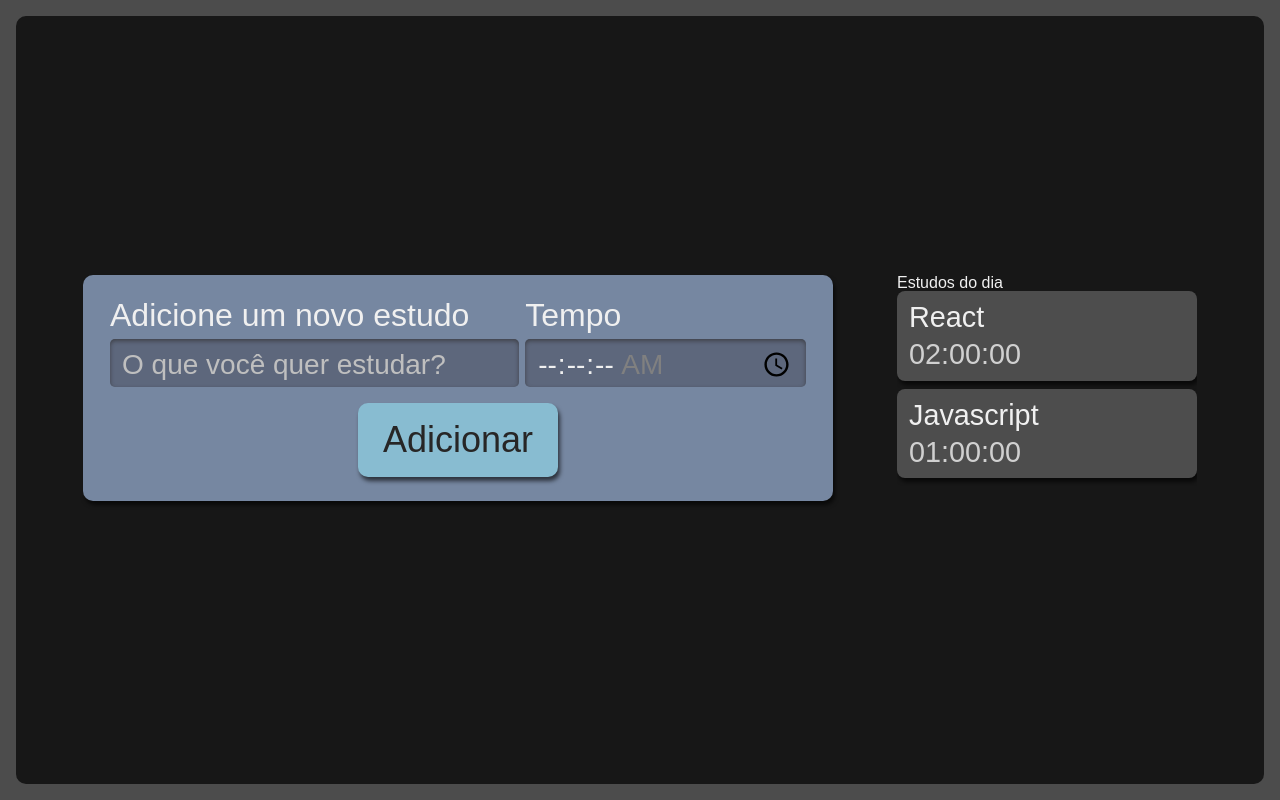
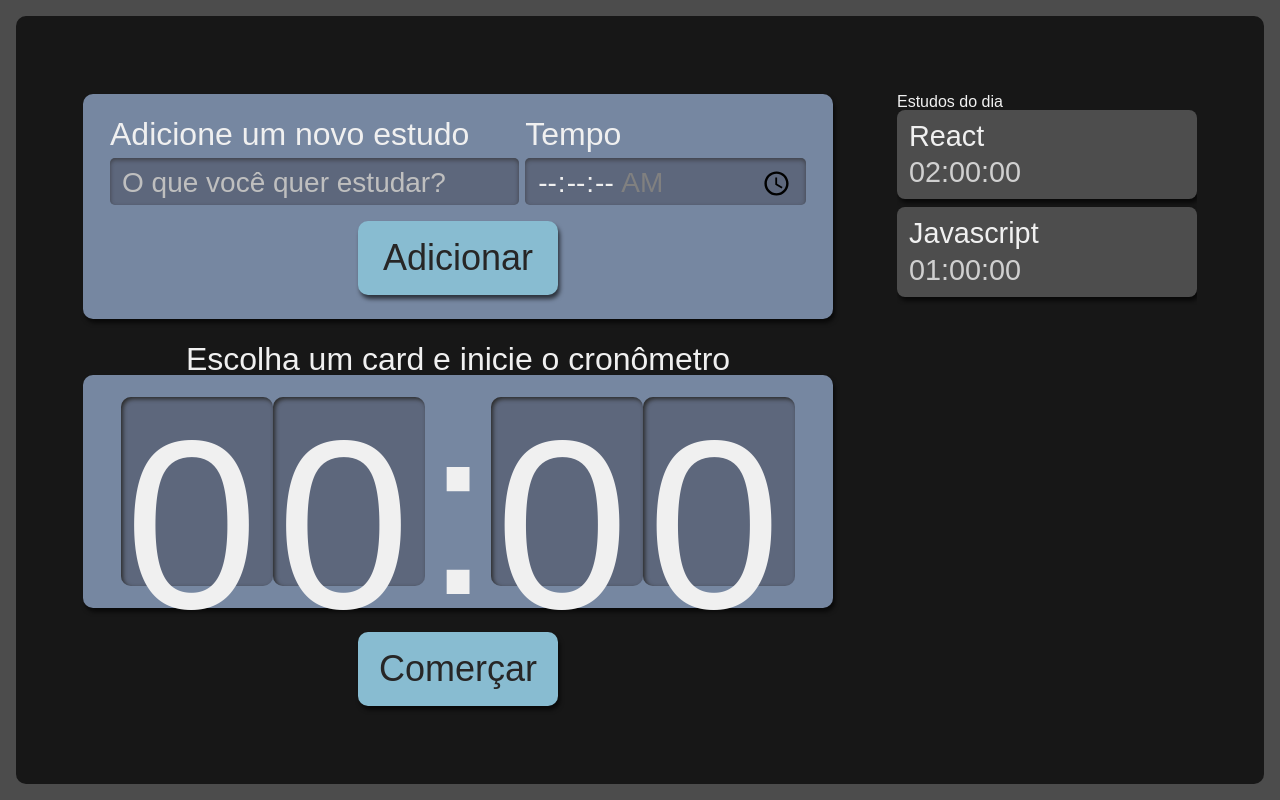
Before and after one commit to Gabriel99979/React-alura-studies, a React (Create React App) app: page / in a window 1280 px wide. Built offline with nearby package versions, Linux system fonts and the light colour scheme.

Commit message:
Quarta aula alura-studies

```diff
--- a/package.json
+++ b/package.json
@@ -13,6 +13,7 @@
     "react": "^18.2.0",
     "react-dom": "^18.2.0",
     "react-scripts": "5.0.1",
+    "source-map": "^0.7.4",
     "typescript": "^4.7.4",
     "web-vitals": "^2.1.4"
   },
--- a/src/components/Botao/index.tsx
+++ b/src/components/Botao/index.tsx
@@ -1,10 +1,12 @@
-import React from "react";
-import style from "./Botao.module.scss"
+import React from 'react';
+import style from './Botao.module.scss'
 
-class Botao extends React.Component{
-    render(){
+class Botao extends React.Component<{texto: string}> {
+    render() {
         return (
-            <button className={style.botao}>Adicionar</button>
+            <button className={style.botao}>
+             {this.props.texto}
+            </button>
         )
     }
 }
--- /dev/null
+++ b/src/components/Cronometro/Cronometro.module.scss
@@ -0,0 +1,59 @@
+.cronometro {
+    display: flex;
+    flex-direction: column;
+    align-items: center;
+    grid-area: cronometro;
+
+    .relogioWrapper {
+      align-items: center;
+      background-color: #7687A1;
+      border-radius: 10px;
+      box-shadow: 2px 4px 4px #0000009F;
+      box-sizing: border-box;
+      display: flex;
+      font-size: 5rem;
+      justify-content: center;
+      margin-bottom: 24px;
+      padding: 16px 12px;
+      width: 100%;
+    }
+
+    .titulo {
+      font-size: 2rem;
+    }
+
+    button {
+      background-color: #88bcd1;
+      border-radius: 10px;
+      box-shadow: 2px 4px 4px #0000009F;
+      color: #272626;
+      cursor: pointer;
+      font-size: 1.25rem;
+      padding: 16px;
+      width: 150px;
+
+      &:active {
+        background-color: #7CA6B7;
+        box-shadow: 2px 2px 4px #0000009F inset;
+        cursor: auto;
+      }
+    }
+
+    @media screen and (min-width:1280px) {
+
+      .relogioWrapper{
+        font-size: 15rem;
+      }
+
+      p {
+        font-size: 2rem;
+      }
+
+      button {
+        grid-column-start: span 2;
+        justify-self: center;
+        width: 200px;
+        font-size: 2.25rem;
+      }
+    }
+  }
--- /dev/null
+++ b/src/components/Cronometro/Relogio/Relogio.module.scss
@@ -0,0 +1,21 @@
+.relogioNumero {
+    background-color: #5D677C;
+    box-shadow: 2px 2px 4px #2B2B2B inset;
+    height: 3.6rem;
+    width: 3rem;
+    padding: 8px 4px;
+    border-radius: 10px;
+
+    @media screen and (min-width:1280px) {
+      height: 10.8rem;
+      width: 9rem;
+    }
+  }
+
+  .relogioDivisao {
+    height: 4.2rem;
+
+    @media screen and (min-width:1280px) {
+      height: 12.6rem;
+    }
+  }
--- /dev/null
+++ b/src/components/Cronometro/Relogio/index.tsx
@@ -0,0 +1,13 @@
+import style from './Relogio.module.scss'
+
+export default function Relogio() {
+    return (
+        <>
+        <span className={style.relogioNumero}>0</span>
+        <span className={style.relogioNumero}>0</span>
+        <span className={style.relogioDivisao}>:</span>
+        <span className={style.relogioNumero}>0</span>
+        <span className={style.relogioNumero}>0</span>
+        </>
+    )
+}
--- /dev/null
+++ b/src/components/Cronometro/index.tsx
@@ -0,0 +1,15 @@
+import Botao from "../Botao";
+import Relogio from "./Relogio";
+import style from './Cronometro.module.scss'
+
+export default function Cronometro() {
+    return (
+        <div className={style.cronometro}>
+            <p className={style.titulo}>Escolha um card e inicie o cronômetro</p>
+            <div className={style.relogioWrapper}>
+            <Relogio/>
+            </div>
+            <Botao texto="Comerçar"/>
+        </div>
+    )
+}
--- a/src/components/Formulario/index.tsx
+++ b/src/components/Formulario/index.tsx
@@ -33,7 +33,8 @@
                            required />
 
                 </div>
-                <Botao />
+                <Botao
+                texto="Adicionar" />
             </form>
             );
     }
--- a/src/components/Lista/index.tsx
+++ b/src/components/Lista/index.tsx
@@ -1,4 +1,5 @@
 import style from "./Lista.module.scss"
+import Item from "./item";
 
 function Lista(){
     const tarefas = [{
@@ -14,10 +15,11 @@
             <h3>Estudos do dia</h3>
             <ul>
                 {tarefas.map((item, index) =>
-                (<li key={index} className={style.item}>
-                    <h3>{item.tarefa}</h3>
-                    <span>{item.tempo}</span>
-                </li>)
+                (
+                    <Item key={index}
+                    {...item}
+                    />
+                )
                 )}
             </ul>
         </aside>
--- /dev/null
+++ b/src/components/Lista/item/index.tsx
@@ -0,0 +1,10 @@
+import style from '../Lista.module.scss'
+
+export default function Item({tarefa, tempo}: { tarefa: string, tempo: string }){
+    return (
+    <li className={style.item}>
+    <h3>{tarefa}</h3>
+    <span>{tempo}</span>
+    </li>
+    );
+}
--- a/src/pages/App.tsx
+++ b/src/pages/App.tsx
@@ -1,11 +1,13 @@
 import Formulario from "../components/Formulario";
 import Lista from "../components/Lista";
 import style from "./App.module.scss"
+import Cronometro from "../components/Cronometro";
 function App() {
   return (
     <div className={style.AppStyle}>
       <Formulario />
       <Lista />
+      <Cronometro />
     </div>
   );
 }
```
Also changed, not shown: 1 other file (tests, documents, lock files or other folders).
